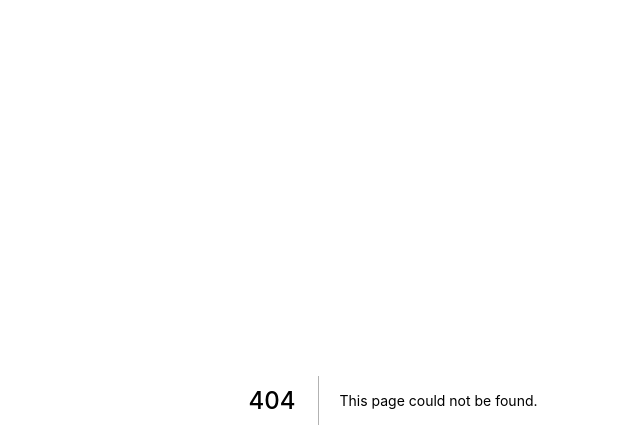
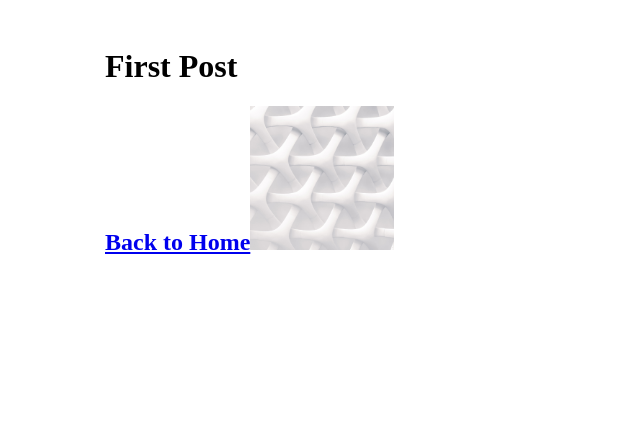
Before and after one commit to tretrauadam/splashy, a Next.js app: page /posts/first-post in a window 1280 px wide. Before the commit this address had no page. Shown: the top 448 px of the page, without its empty margins (247-887 px from the left). Built offline with nearby package versions, Linux system fonts and the light colour scheme.

Commit message:
added a css module and set up a second page

```diff
--- /dev/null
+++ b/components/layout.js
@@ -0,0 +1,6 @@
+import styles from './layout.module.css';
+
+
+export default function Layout({children}) {
+    return <div className= {styles.container}>{children}</div>;
+}
--- /dev/null
+++ b/components/layout.module.css
@@ -0,0 +1,5 @@
+.container {
+    max-width: 36rem;
+    padding: 0 1rem;
+    margin: 3rem auto 6rem;
+}
--- /dev/null
+++ b/pages/_app.js
@@ -0,0 +1,3 @@
+export default function App({Component, pageProps}) {
+    return <Component {...pageProps} />;
+}
--- /dev/null
+++ b/pages/posts/first-post.js
@@ -0,0 +1,22 @@
+import Link from 'next/link';
+import Image from 'next/image';
+import Head from 'next/head';
+import Layout from '../../components/layout';
+
+
+export default function FirstPost(){
+    return (
+
+    <Layout>
+        <Head>
+          <title> First Post </title>
+        </Head>
+          <h1>First Post</h1>
+          <h2>
+            <Link href="/">Back to Home</Link>
+            <Image src='/images/profile.jpg' alt='image' width={144} height={144}/>
+          </h2>
+    </Layout>
+
+    )
+}
--- a/tsconfig.json
+++ b/tsconfig.json
@@ -15,6 +15,6 @@
     "jsx": "preserve",
     "incremental": true
   },
-  "include": ["next-env.d.ts", "**/*.ts", "**/*.tsx"],
+  "include": ["next-env.d.ts", "**/*.ts", "**/*.tsx", "pages/index.tsx"],
   "exclude": ["node_modules"]
 }
```
Also changed, not shown: index.html (deleted, +0 -17 lines), pages/index.jsx (added, +33 -0 lines), pages/index.tsx (+4 -4 lines), public/images/profile.jpg (added), public/vercel.svg (deleted).
